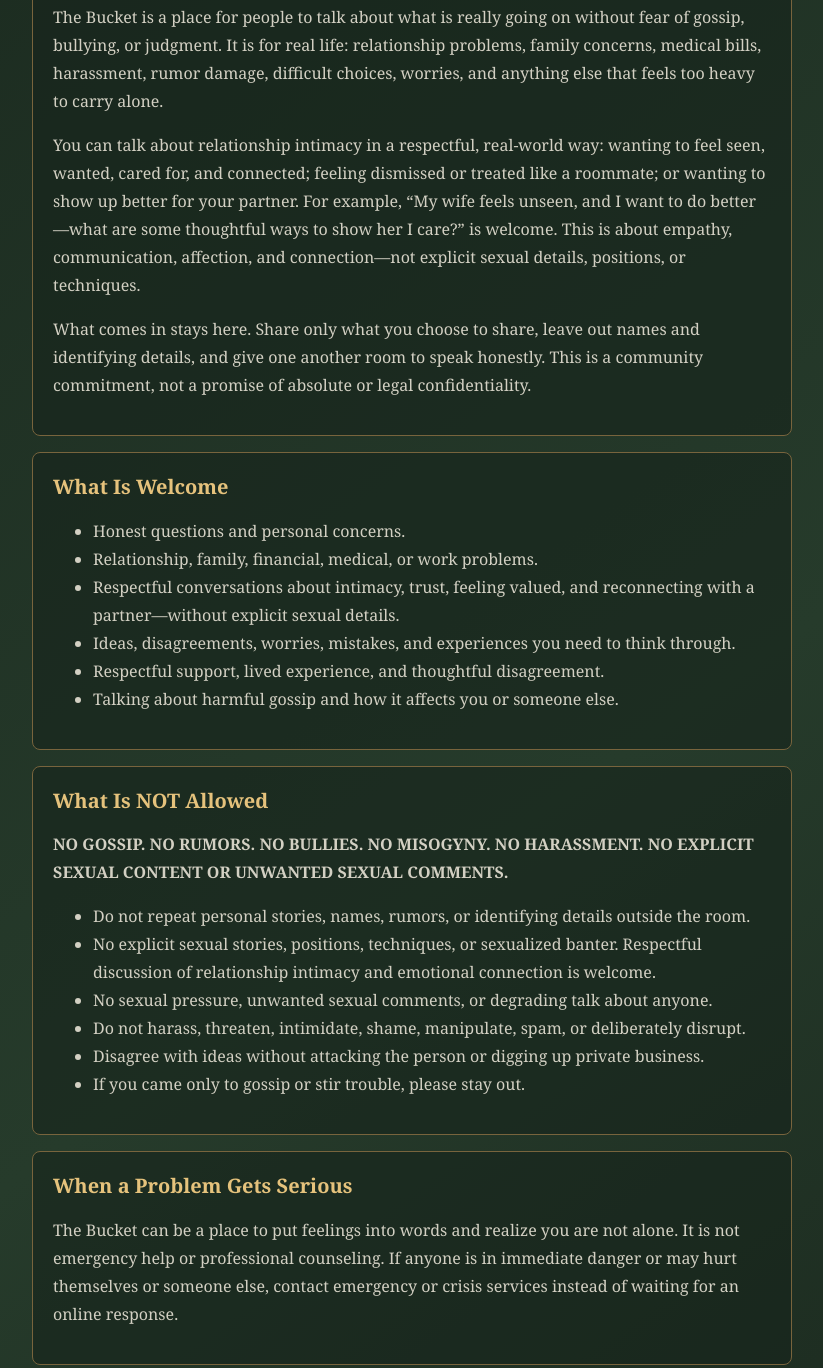
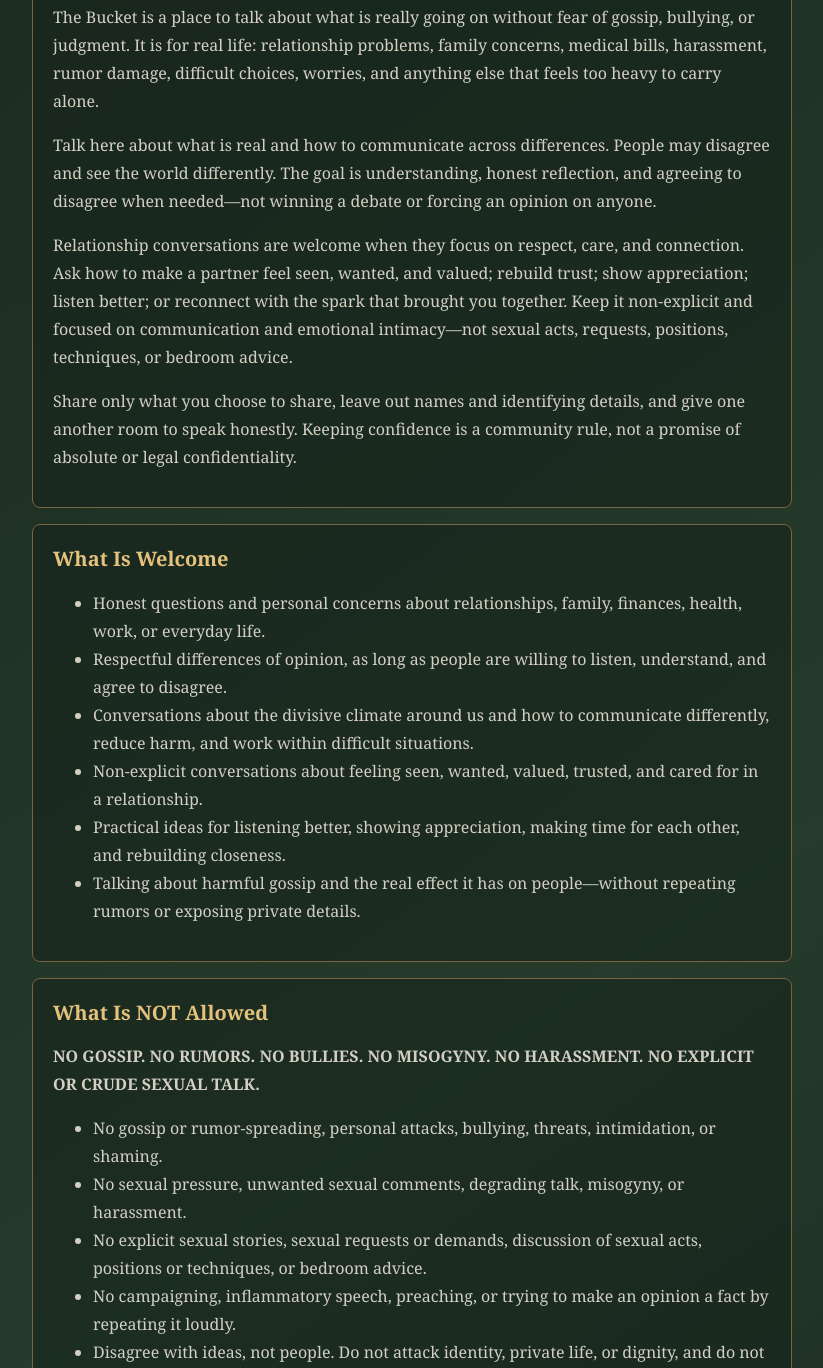
Before and after one commit to hillbillyhippie/Appalachian-Engineering-, a plain HTML site: page bucket.html in a window 1280 px wide. Shown: the part 624-1992 px from the top of the page, without its empty margins (228-1051 px from the left). Drawn offline with Linux system fonts and the light colour scheme.

Commit message:
Add respectful disagreement and moderator-filter guidance to The Bucket

```diff
--- a/bucket.html
+++ b/bucket.html
@@ -47,33 +47,34 @@
 
     <section class="room" aria-labelledby="mission-heading">
       <h2 id="mission-heading">Our Mission</h2>
-      <p>The Bucket is a place for people to talk about what is really going on without fear of gossip, bullying, or judgment. It is for real life: relationship problems, family concerns, medical bills, harassment, rumor damage, difficult choices, worries, and anything else that feels too heavy to carry alone.</p>
-      <p>You can talk about relationship intimacy in a respectful, real-world way: wanting to feel seen, wanted, cared for, and connected; feeling dismissed or treated like a roommate; or wanting to show up better for your partner. For example, “My wife feels unseen, and I want to do better—what are some thoughtful ways to show her I care?” is welcome. This is about empathy, communication, affection, and connection—not explicit sexual details, positions, or techniques.</p>
-      <p>What comes in stays here. Share only what you choose to share, leave out names and identifying details, and give one another room to speak honestly. This is a community commitment, not a promise of absolute or legal confidentiality.</p>
+      <p>The Bucket is a place to talk about what is really going on without fear of gossip, bullying, or judgment. It is for real life: relationship problems, family concerns, medical bills, harassment, rumor damage, difficult choices, worries, and anything else that feels too heavy to carry alone.</p>
+      <p>Talk here about what is real and how to communicate across differences. People may disagree and see the world differently. The goal is understanding, honest reflection, and agreeing to disagree when needed—not winning a debate or forcing an opinion on anyone.</p>
+      <p>Relationship conversations are welcome when they focus on respect, care, and connection. Ask how to make a partner feel seen, wanted, and valued; rebuild trust; show appreciation; listen better; or reconnect with the spark that brought you together. Keep it non-explicit and focused on communication and emotional intimacy—not sexual acts, requests, positions, techniques, or bedroom advice.</p>
+      <p>Share only what you choose to share, leave out names and identifying details, and give one another room to speak honestly. Keeping confidence is a community rule, not a promise of absolute or legal confidentiality.</p>
     </section>
 
     <section class="room" aria-labelledby="allowed-heading">
       <h2 id="allowed-heading">What Is Welcome</h2>
       <ul>
-        <li>Honest questions and personal concerns.</li>
-        <li>Relationship, family, financial, medical, or work problems.</li>
-        <li>Respectful conversations about intimacy, trust, feeling valued, and reconnecting with a partner—without explicit sexual details.</li>
-        <li>Ideas, disagreements, worries, mistakes, and experiences you need to think through.</li>
-        <li>Respectful support, lived experience, and thoughtful disagreement.</li>
-        <li>Talking about harmful gossip and how it affects you or someone else.</li>
+        <li>Honest questions and personal concerns about relationships, family, finances, health, work, or everyday life.</li>
+        <li>Respectful differences of opinion, as long as people are willing to listen, understand, and agree to disagree.</li>
+        <li>Conversations about the divisive climate around us and how to communicate differently, reduce harm, and work within difficult situations.</li>
+        <li>Non-explicit conversations about feeling seen, wanted, valued, trusted, and cared for in a relationship.</li>
+        <li>Practical ideas for listening better, showing appreciation, making time for each other, and rebuilding closeness.</li>
+        <li>Talking about harmful gossip and the real effect it has on people—without repeating rumors or exposing private details.</li>
       </ul>
     </section>
 
     <section class="room" aria-labelledby="rules-heading">
       <h2 id="rules-heading">What Is NOT Allowed</h2>
-      <p><strong>NO GOSSIP. NO RUMORS. NO BULLIES. NO MISOGYNY. NO HARASSMENT. NO EXPLICIT SEXUAL CONTENT OR UNWANTED SEXUAL COMMENTS.</strong></p>
+      <p><strong>NO GOSSIP. NO RUMORS. NO BULLIES. NO MISOGYNY. NO HARASSMENT. NO EXPLICIT OR CRUDE SEXUAL TALK.</strong></p>
       <ul>
-        <li>Do not repeat personal stories, names, rumors, or identifying details outside the room.</li>
-        <li>No explicit sexual stories, positions, techniques, or sexualized banter. Respectful discussion of relationship intimacy and emotional connection is welcome.</li>
-        <li>No sexual pressure, unwanted sexual comments, or degrading talk about anyone.</li>
-        <li>Do not harass, threaten, intimidate, shame, manipulate, spam, or deliberately disrupt.</li>
-        <li>Disagree with ideas without attacking the person or digging up private business.</li>
-        <li>If you came only to gossip or stir trouble, please stay out.</li>
+        <li>No gossip or rumor-spreading, personal attacks, bullying, threats, intimidation, or shaming.</li>
+        <li>No sexual pressure, unwanted sexual comments, degrading talk, misogyny, or harassment.</li>
+        <li>No explicit sexual stories, sexual requests or demands, discussion of sexual acts, positions or techniques, or bedroom advice.</li>
+        <li>No campaigning, inflammatory speech, preaching, or trying to make an opinion a fact by repeating it loudly.</li>
+        <li>Disagree with ideas, not people. Do not attack identity, private life, or dignity, and do not dig up identifying details.</li>
+        <li>The moderator is the final human filter and may decline or remove anything that harms the room or the spirit of respectful conversation.</li>
       </ul>
     </section>
 
```
